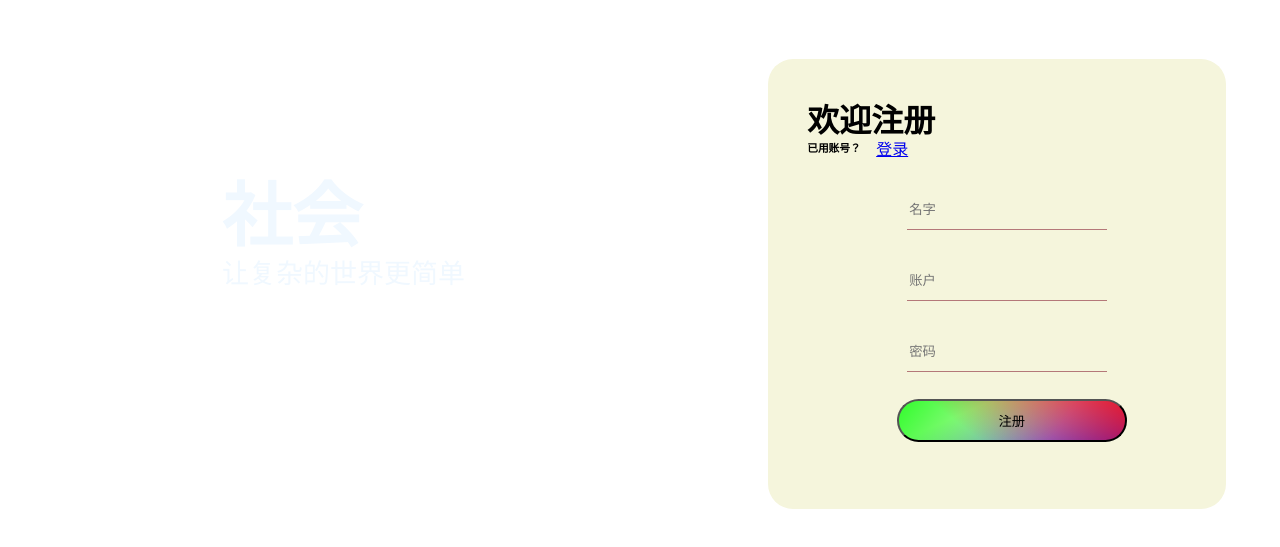
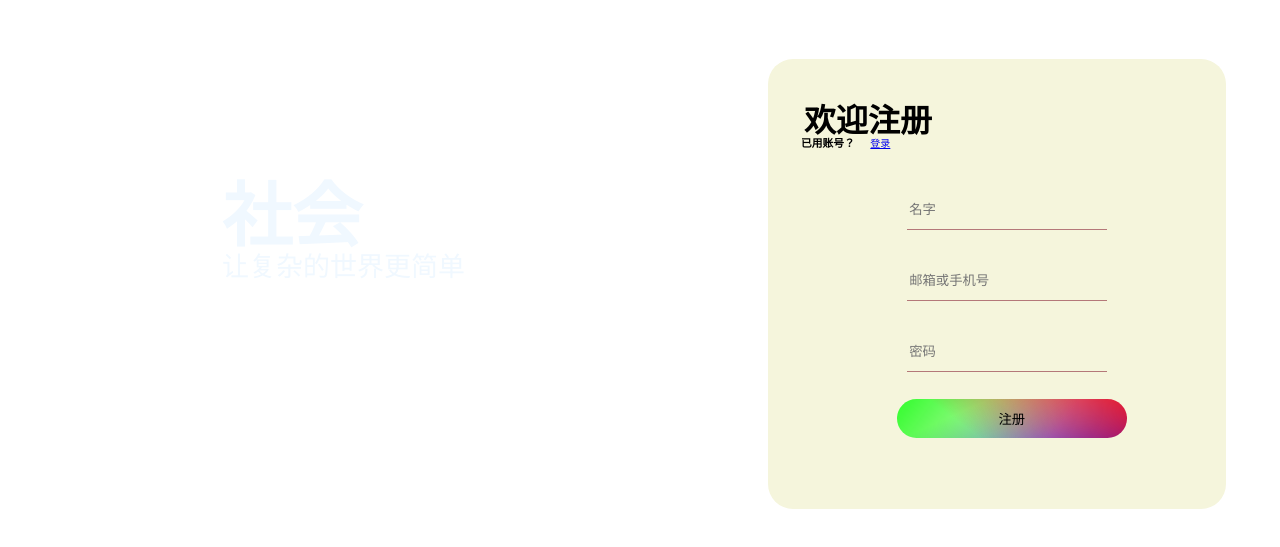
Before and after one commit to Mandydavi/Mandy_davi, a plain HTML site: page 注册.html in a window 1280 px wide. Shown: the part 93-640 px from the top of the page. Drawn offline with Linux system fonts and the light colour scheme.

Commit message:
Update 注册.html

```diff
--- a/注册.html
+++ b/注册.html
@@ -39,6 +39,8 @@
 
         .fourth {
             font-size: 27px;
+            font-family: Georgia, 'Times New Roman', Times, serif;
+
 
         }
 
@@ -105,14 +107,15 @@
             padding: 10px;
             width: 50%;
             margin-top: 10px;
-
+            /*彩色背景*/
             background: linear-gradient(217deg, rgba(255, 0, 0, .8), rgba(255, 0, 0, 0) 70.71%),
                 linear-gradient(127deg, rgba(0, 255, 0, .8), rgba(0, 255, 0, 0) 70.71%),
                 linear-gradient(336deg, rgba(0, 0, 255, .8), rgba(0, 0, 255, 0) 70.71%);
-            color: #fff;
             position: absolute;
             top: 50%;
             left: 26%;
+            font-family: Georgia, 'Times New Roman', Times, serif;
+            font-weight: 300px;
 
             /*左上角*/
             border-top-left-radius: 25px;
@@ -130,28 +133,30 @@
             padding: 30px;
             position: absolute;
             top: -1.9vh;
-            left: 2%;
+            left: 3px;
             color: black;
         }
 
         .three4 {
             height: 20px;
-            width: 50%;
+            font-family: Georgia, 'Times New Roman', Times, serif;
         }
+
+        /*登录*/
         .fh {
-            width: 400px;
-            height: 500px;
             padding: 30px;
             position: absolute;
-            top: -0.38vh;
-            left: 15%;
+            top: 1px;
+            left: 12%;
             color: black;
+            font-size: 10px;
+            padding: 25px;
         }
-        .th{
+
+        .th {
             height: 20px;
             width: 50%;
         }
-
     </style>
 </head>
 
@@ -160,12 +165,13 @@
     <div class="one">
         <img src="logo.jpg" width="50" height="50">
     </div>
+
     <div class="two">
         <div class="three">
-            <h1>社会</h1>
+            <h1 style="margin-bottom: 10px;">社会</h1>
         </div>
         <div class="fourth">
-            <p>
+            <p style="margin-top: 20px;">
                 让复杂的世界更简单
             </p>
         </div>
@@ -173,19 +179,19 @@
 
     <div class="one1">
         <div class="fourth2">
-            <div class="three4">
-                <h1>欢迎注册</h1>
+            <div class="three4" style="margin: 3px;">
+                <h1 style="margin-bottom: 3px;">欢迎注册</h1>
             </div>
-            <h6>已用账号？
+            <h6 style="margin-top: 20px;">已用账号？
 
             </h6>
         </div>
 
         <div class="fourth1">
             <div class="th">
-            <div class="fh">
-            <a href="登入界面.html">登录</a>
-            </div>
+                <div class="fh">
+                    <a href="登入界面.html" style="padding-left: 13px;;">登录</a>
+                </div>
             </div>
             <form>
                 <div class="box">
@@ -195,7 +201,7 @@
 
                 <div class="box">
 
-                    <input type="text" name="" placeholder="账户" id="pwd" style="background: beige;">
+                    <input type="text" name="" placeholder="邮箱或手机号" id="pwd" style="background: beige;">
                 </div>
 
                 <div class="box">
@@ -203,7 +209,9 @@
                     <input type="password" name="" placeholder="密码" id="pwd" style="background: beige;">
                 </div>
 
-                <a href="草稿.html"><input type="submit" value="注册" class="btn" text="black" style="color: black"></a>
+                <a href="草稿.html"><button type="button" onclick="alert('别点了还是什么也没有写！')"
+                        style="border: 10px; background-color:transparent;;padding: 6px;"><input type="submit"
+                            value="注册" class="btn" text="black" style="color: black;border: 0px;"></button></a>
 
         </div>
     </div>
```
